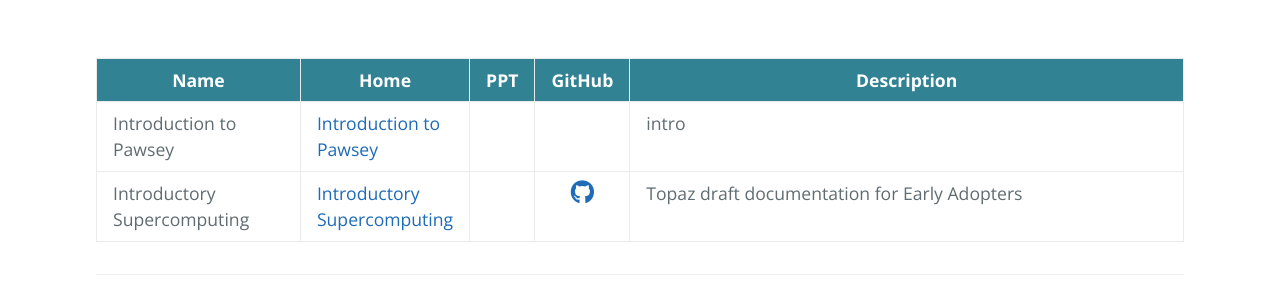
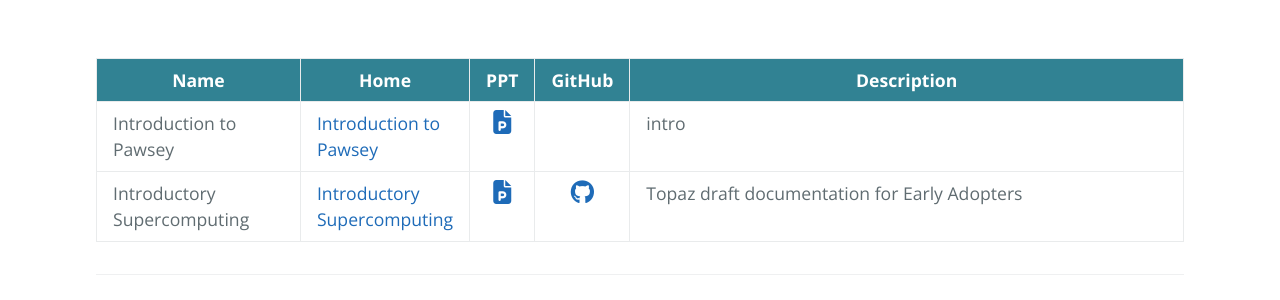
Before and after one commit to ratkinson0405/ratkinson0405.github.io, a Jekyll site: the page built from training.md, in a window 1280 px wide. Shown: the part 342-642 px from the top of the page. Built offline with Jekyll 4.4.1, drawn with Linux system fonts in a browser that asks for light colours; nearby versions of some CDN libraries; our own code applies the rules of GitHub Pages for plain Markdown files; the repository's description, which GitHub fills in, is left out.

Commit message:
Update default.html

```diff
--- a/_layouts/default.html
+++ b/_layouts/default.html
@@ -49,7 +49,7 @@
                 <tr>
                   <td markdown="span">{{ data.title }}</td>
                   <td markdown="span"><a href="{{ data.url }}">{{ data.title }}</a></td>
-                  {% if datat.ppt == nil %}
+                  {% if data.ppt == nil %}
                     <td></td>
                   {% else %}
                     <td markdown="span" align="center"><a href="{{ data.ppt }}"><i class="fas fa-file-powerpoint" style="font-size:24px;"></i></a></td>
```
